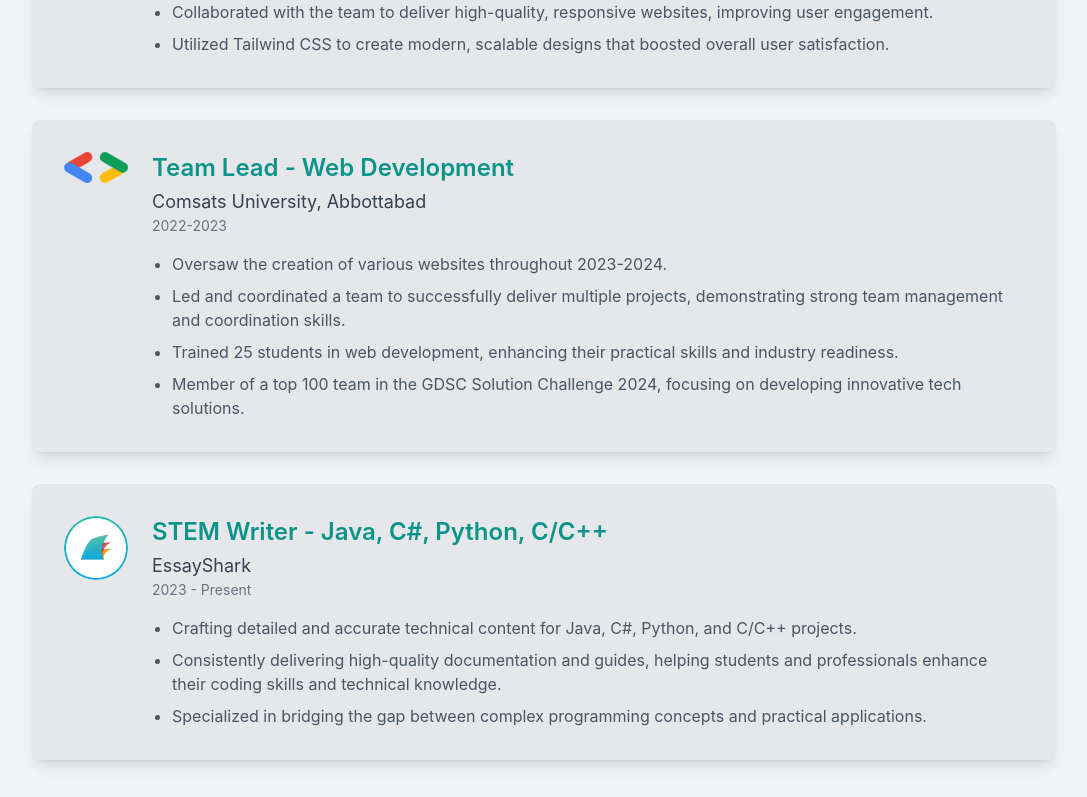
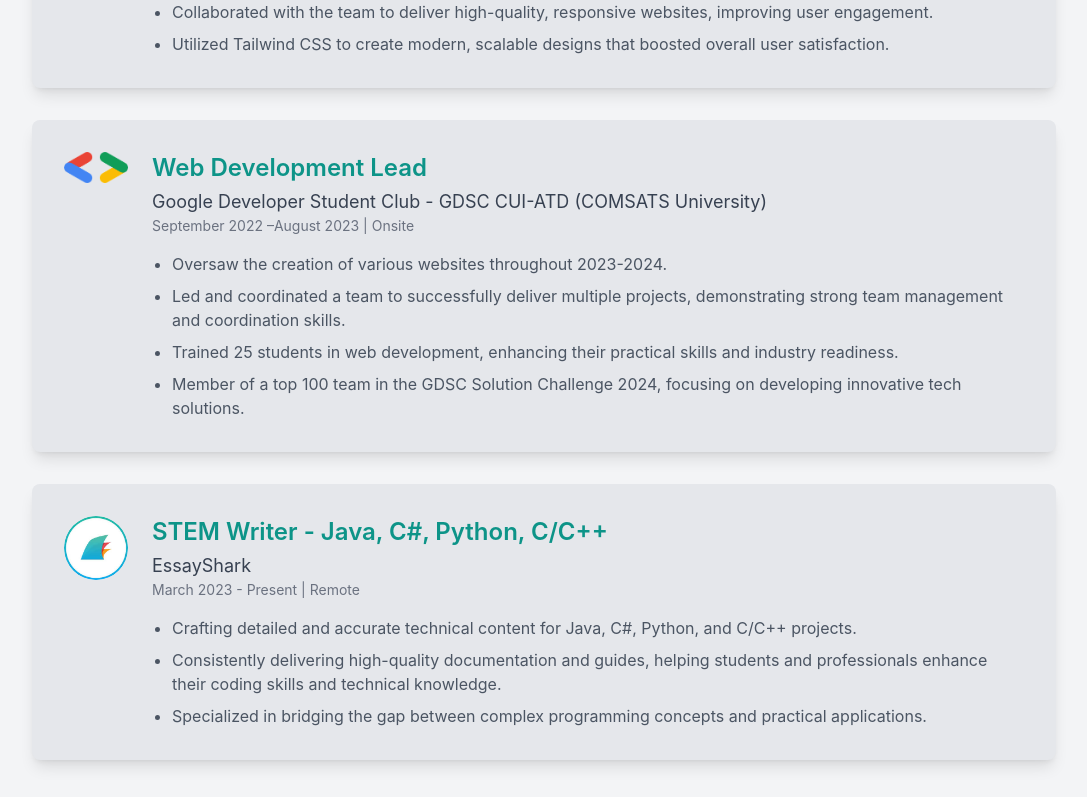
Before and after one commit to askhan963/my-portfolio-website, a Next.js app: page / in a window 1280 px wide. Shown: the part 1908-2705 px from the top of the page, without its empty margins (96-1183 px from the left). Built offline with nearby package versions, Linux system fonts and the light colour scheme.

Commit message:
Updated Experiece

```diff
--- a/src/app/components/Contact.tsx
+++ b/src/app/components/Contact.tsx
@@ -54,7 +54,7 @@ const Contact = () => {
       {/* Mail me now button */}
       <div className="mb-12">
         <a
-          href="mailto:youremail@example.com"
+          href="mailto:awaiskhanniazi963@gmail.com"
           className="inline-flex items-center bg-teal-600 text-white py-3 px-6 rounded-lg text-lg font-semibold hover:bg-teal-500 transition duration-300"
         >
           <FaEnvelope className="mr-2 text-xl" />
--- a/src/app/components/Experience.tsx
+++ b/src/app/components/Experience.tsx
@@ -9,7 +9,7 @@ export default function Experience() {
       company: "Chromadesignhub",
       companyLink: "https://chromadesignhub.com/",
       logo: "/Logos/chroma.png", // Replace with actual logo path
-      period: "2023-2024",
+      period: "Aug 2023 – Sep 2024 | Remote",
       description: [
         "Developed full-stack applications using MERN Stack, including TypeScript and Next.js for enhanced functionality.",
         "Collaborated with the team to deliver high-quality, responsive websites, improving user engagement.",
@@ -17,11 +17,11 @@ export default function Experience() {
       ],
     },
     {
-      title: "Team Lead - Web Development",
-      company: "Comsats University, Abbottabad",
+      title: " Web Development Lead",
+      company: "Google Developer Student Club - GDSC CUI-ATD (COMSATS University) ",
       companyLink: "https://gdsc.community.dev/comsats-university-islamabad-abbottabad-pakistan/",
       logo: "/Logos/GDSC.png", // Replace with actual logo path
-      period: "2022-2023",
+      period: "September 2022 –August 2023 | Onsite",
       description: [
         "Oversaw the creation of various websites throughout 2023-2024.",
         "Led and coordinated a team to successfully deliver multiple projects, demonstrating strong team management and coordination skills.",
@@ -34,7 +34,7 @@ export default function Experience() {
       company: "EssayShark",
       companyLink: "https://assignmentshark.com/expert.html?id=askhan963",
       logo: "/Logos/Shark.jpg", // Replace with actual logo path
-      period: "2023 - Present",
+      period: "March 2023 - Present | Remote",
       description: [
         "Crafting detailed and accurate technical content for Java, C#, Python, and C/C++ projects.",
         "Consistently delivering high-quality documentation and guides, helping students and professionals enhance their coding skills and technical knowledge.",
```
